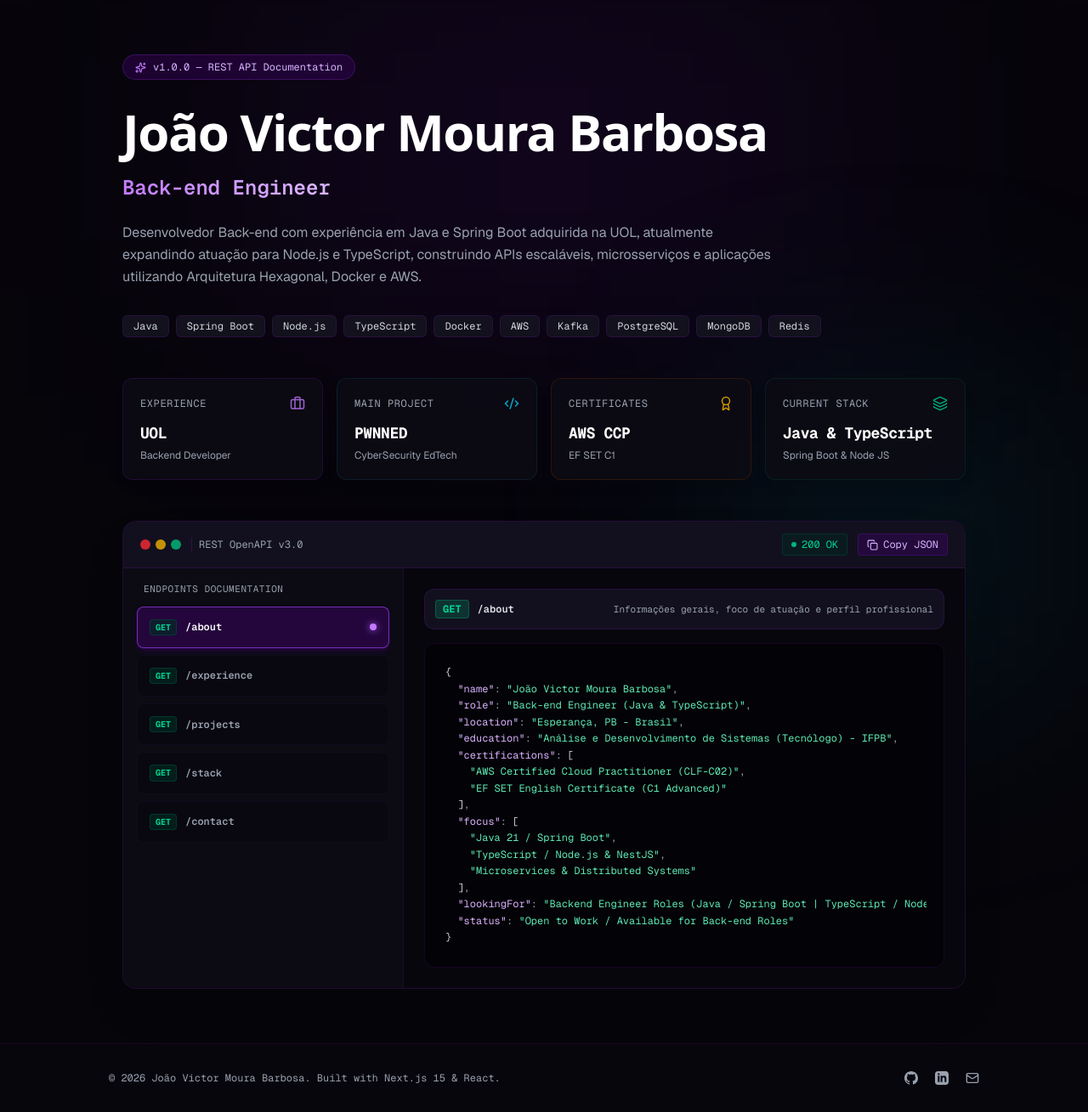
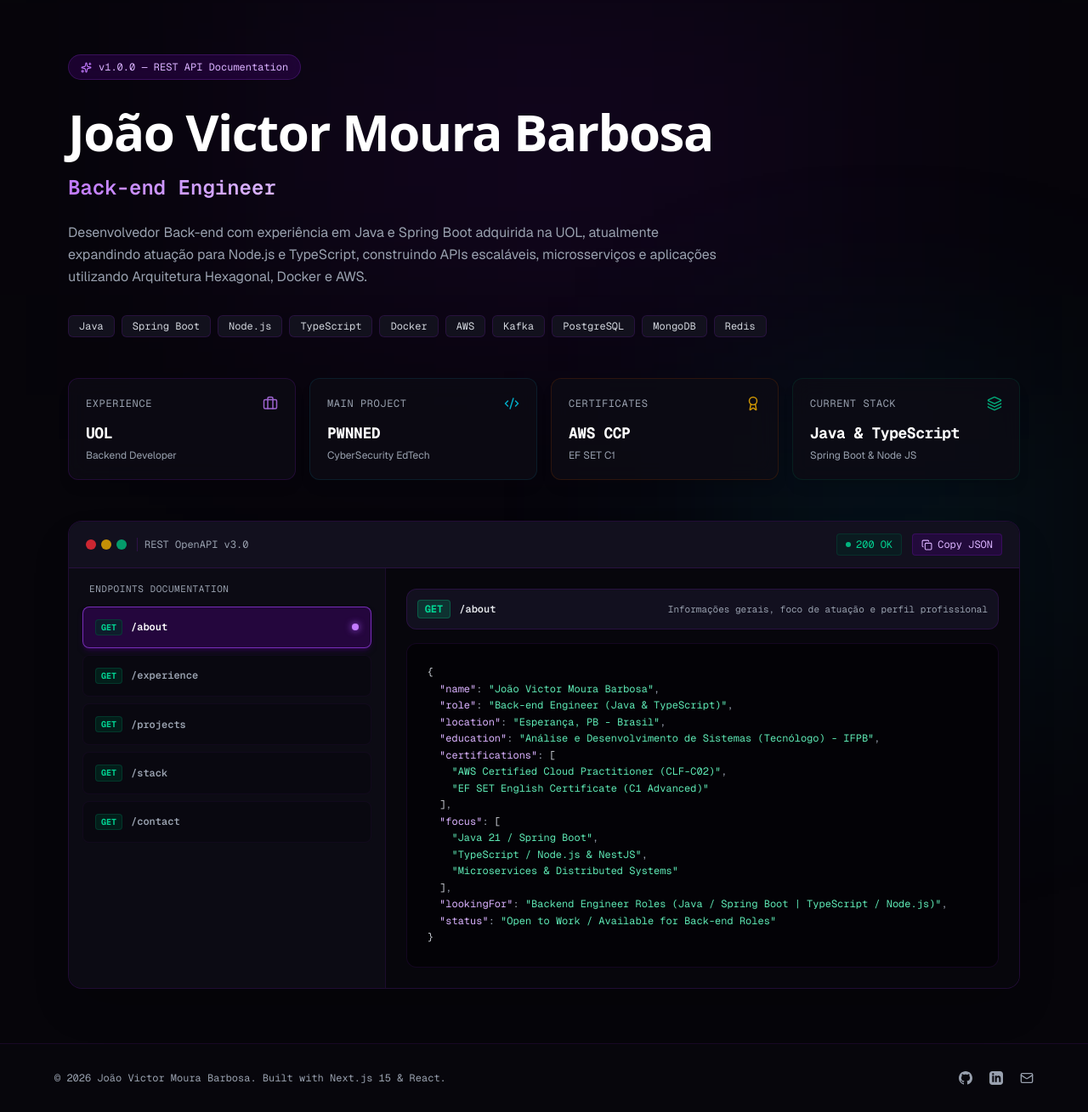
Before and after one commit to 0xJotave/portfolio, a Next.js app: page / in a window 1280 px wide. Shown: the whole page at 85% size. Built offline with nearby package versions, Linux system fonts and the light colour scheme.

Commit message:
more changes

```diff
--- a/src/components/ApiExplorer.tsx
+++ b/src/components/ApiExplorer.tsx
@@ -44,7 +44,7 @@ export const ApiExplorer: React.FC = () => {
   };
 
   return (
-    <section className="w-full max-w-5xl mx-auto px-4 pb-16">
+    <section className="w-full max-w-6xl mx-auto px-4 pb-16">
       <div className="bg-[#0b0a12]/90 border border-purple-900/30 rounded-2xl overflow-hidden shadow-2xl backdrop-blur-xl">
 
         <div className="bg-[#12101e] px-5 py-3.5 border-b border-purple-900/30 flex flex-wrap items-center justify-between gap-4">
@@ -148,7 +148,7 @@ export const ApiExplorer: React.FC = () => {
                   href="https://github.com/0xJotave"
                   target="_blank"
                   rel="noopener noreferrer"
-                  className="flex-1 min-w-35 flex items-center justify-center gap-2 py-2.5 px-4 rounded-lg bg-purple-950/40 hover:bg-purple-900/60 border border-purple-700/40 text-xs font-mono text-purple-200 transition-all"
+                  className="flex-1 min-w-35 flex items-center justify-center gap-2 py-2.5 px-4 rounded-lg bg-purple-950/40 hover:bg-purple-900/60 border border-purple-700/40 text-xs font-mono text-purple-200 transition-all whitespace-nowrap"
                 >
                   <GithubIcon size={14} /> Open GitHub
                 </a>
@@ -156,7 +156,7 @@ export const ApiExplorer: React.FC = () => {
                   href="https://linkedin.com/in/0xjotave"
                   target="_blank"
                   rel="noopener noreferrer"
-                  className="flex-1 min-w-35 flex items-center justify-center gap-2 py-2.5 px-4 rounded-lg bg-cyan-950/40 hover:bg-cyan-900/60 border border-cyan-700/40 text-xs font-mono text-cyan-200 transition-all"
+                  className="flex-1 min-w-35 flex items-center justify-center gap-2 py-2.5 px-4 rounded-lg bg-cyan-950/40 hover:bg-cyan-900/60 border border-cyan-700/40 text-xs font-mono text-cyan-200 transition-all whitespace-nowrap"
                 >
                   <LinkedinIcon size={14} /> Open LinkedIn
                 </a>
@@ -164,7 +164,7 @@ export const ApiExplorer: React.FC = () => {
                   href="/resume-en.pdf"
                   target="_blank"
                   rel="noopener noreferrer"
-                  className="flex-1 min-w-35 flex items-center justify-center gap-2 py-2.5 px-4 rounded-lg bg-emerald-950/40 hover:bg-emerald-900/60 border border-emerald-700/40 text-xs font-mono text-emerald-200 transition-all"
+                  className="flex-1 min-w-35 flex items-center justify-center gap-2 py-2.5 px-4 rounded-lg bg-emerald-950/40 hover:bg-emerald-900/60 border border-emerald-700/40 text-xs font-mono text-emerald-200 transition-all whitespace-nowrap"
                 >
                   <FileText size={14} /> Resume (EN)
                 </a>
@@ -172,7 +172,7 @@ export const ApiExplorer: React.FC = () => {
                   href="/resume-pt.pdf"
                   target="_blank"
                   rel="noopener noreferrer"
-                  className="flex-1 min-w-35 flex items-center justify-center gap-2 py-2.5 px-4 rounded-lg bg-emerald-950/40 hover:bg-emerald-900/60 border border-emerald-700/40 text-xs font-mono text-emerald-200 transition-all"
+                  className="flex-1 min-w-35 flex items-center justify-center gap-2 py-2.5 px-4 rounded-lg bg-emerald-950/40 hover:bg-emerald-900/60 border border-emerald-700/40 text-xs font-mono text-emerald-200 transition-all whitespace-nowrap"
                 >
                   <FileText size={14} /> Currículo (PT)
                 </a>
--- a/src/components/Footer.tsx
+++ b/src/components/Footer.tsx
@@ -19,7 +19,7 @@ const LinkedinIcon = () => (
 export const Footer: React.FC = () => {
   return (
     <footer className="w-full border-t border-purple-900/20 bg-[#07060c] py-8 px-4 text-xs font-mono text-gray-400">
-      <div className="max-w-5xl mx-auto flex flex-col sm:flex-row items-center justify-between gap-4">
+      <div className="max-w-6xl mx-auto flex flex-col sm:flex-row items-center justify-between gap-4">
         <p>© {new Date().getFullYear()} João Victor Moura Barbosa. Built with Next.js 15 & React.</p>
 
         <div className="flex items-center gap-5">
--- a/src/components/Hero.tsx
+++ b/src/components/Hero.tsx
@@ -19,7 +19,7 @@ const BADGES = [
 
 export const Hero: React.FC = () => {
   return (
-    <header className="w-full max-w-5xl mx-auto pt-16 pb-12 px-4 flex flex-col items-start gap-6 relative">
+    <header className="w-full max-w-6xl mx-auto pt-16 pb-12 px-4 flex flex-col items-start gap-6 relative">
       <motion.div
         initial={{ opacity: 0, y: 15 }}
         animate={{ opacity: 1, y: 0 }}
--- a/src/components/StatsCards.tsx
+++ b/src/components/StatsCards.tsx
@@ -41,7 +41,7 @@ export const StatsCards: React.FC = () => {
   ];
 
   return (
-    <section className="w-full max-w-5xl mx-auto px-4 pb-12">
+    <section className="w-full max-w-6xl mx-auto px-4 pb-12">
       <div className="grid grid-cols-1 sm:grid-cols-2 lg:grid-cols-4 gap-4">
         {cards.map((card, idx) => {
           const Icon = card.icon;
```
